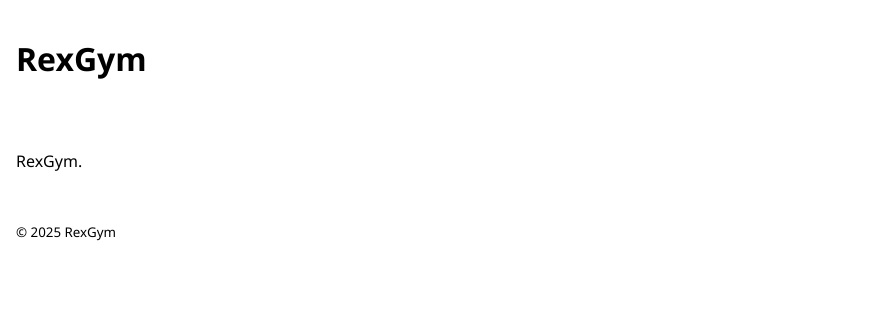
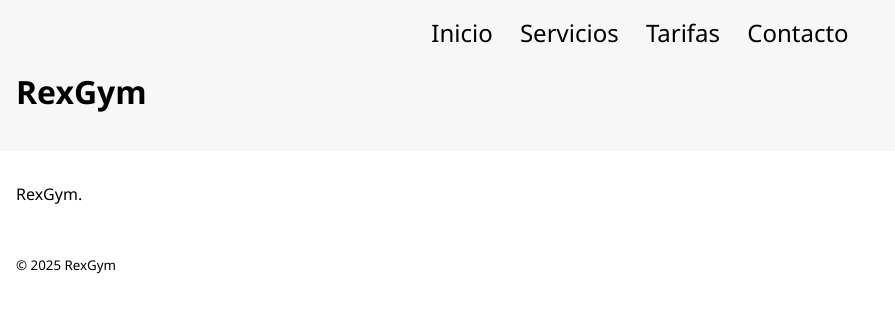
Before and after one commit to SergioGC1/rexgym, a plain HTML site: page index.html in a window 1280 px wide. Shown: the whole page, without its empty margins (0-895 px from the left). Drawn offline with Linux system fonts and the light colour scheme.

Commit message:
Agregar navegación en el encabezadol y  css

```diff
--- a/css/style.css
+++ b/css/style.css
@@ -8,3 +8,22 @@ main,
 footer {
   padding: 1rem;
 }
+
+header {
+  background-color: #f7f7f7;
+}
+
+nav ul {
+  list-style: none;
+  display: flex;
+  gap: 1.7rem;
+  padding: 0;
+  margin: 0;
+  justify-content: center;
+}
+
+nav a {
+  text-decoration: none;
+  color: black;
+  font-size: 1.5rem;
+}
--- a/index.html
+++ b/index.html
@@ -10,6 +10,14 @@
 </head>
 <body>
   <header>
+    <nav>
+      <ul>
+        <li><a href="index.html">Inicio</a></li>
+        <li><a href="#servicios">Servicios</a></li>
+        <li><a href="#tarifas">Tarifas</a></li>
+        <li><a href="#contacto">Contacto</a></li>
+      </ul>
+    </nav>
     <h1>RexGym</h1>
   </header>
 
```
